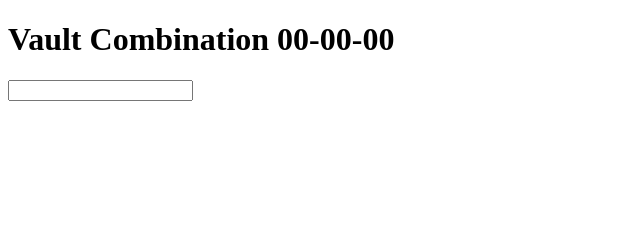
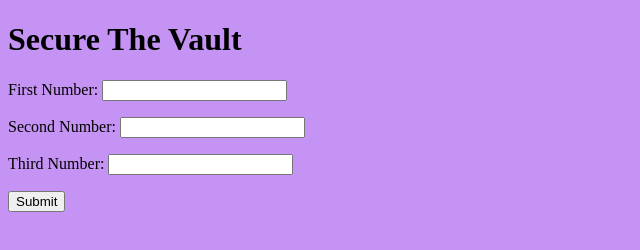
Before and after one commit to pumalya/vault01, a plain HTML site: page index.html in a window 1280 px wide. Shown: the whole page, without its empty margins (0-640 px from the left). Drawn offline with Linux system fonts and the light colour scheme.

Commit message:
first code

```diff
--- a/index.html
+++ b/index.html
@@ -7,9 +7,16 @@
     <link rel="stylesheet" href="style.css">
 </head>
 <body>
-    <h1>Vault Combination 00-00-00</h1>
-    <p></p>
-    <input type="text">
-
+    <h1>Secure The Vault</h1>
+    <form id="combination">
+        <label for="firstNumber">First Number:</label>
+        <input type="number" name="firstNumber" id= "first"><p>
+        <label for="secondNumber">Second Number:</label>
+        <input type="number" name="secondNumber" id = "second"><p>
+        <label for="thirdNumber">Third Number:</label>
+        <input type="number" name="thirdNumber"  id="third"><p>
+        <input type="submit" name="submit">
+    </form>
+    <script src="node.js"></script>
 </body>
 </html>
--- a/node.js
+++ b/node.js
@@ -0,0 +1,5 @@
+let firstNum = 2 * 5;
+let secondNum = 60 - 20;
+let thirdNum = 20 + 19;
+const string = `You have received this message because you have been chosen to open an important vault. Here is the secret combination: ${firstNum} - ${secondNum} - ${thirdNum}`;
+alert(string);
--- a/style.css
+++ b/style.css
@@ -0,0 +1,3 @@
+body{
+    background-color: rgb(197, 147, 243);
+}
```
